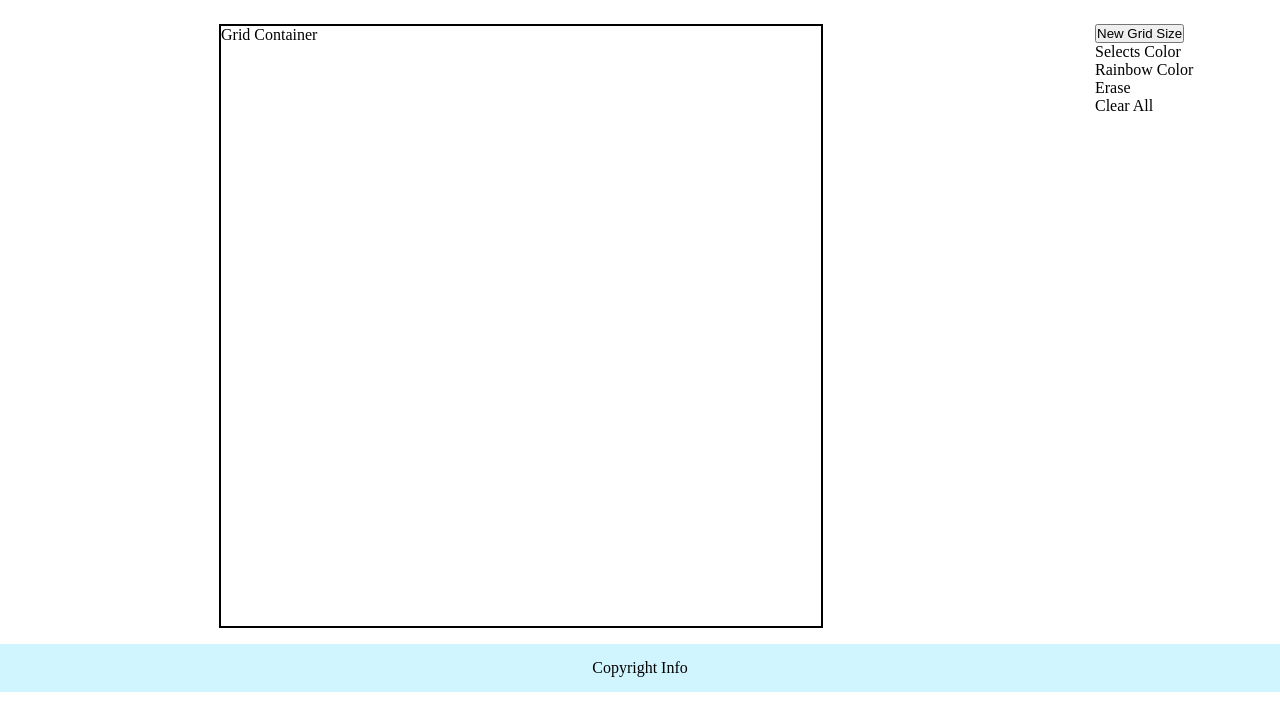
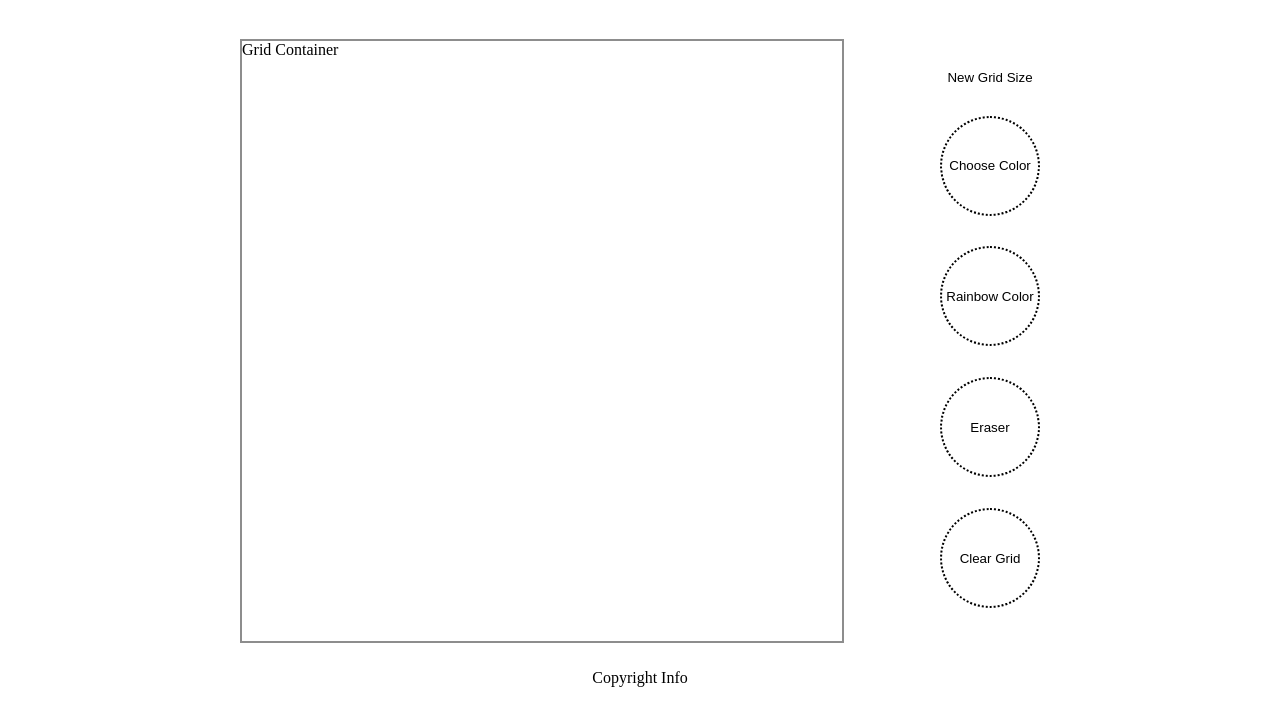
Before and after one commit to chardayneal/etchAsketch, a plain HTML site: page index.html in a window 1280 px wide. Shown: the part 86-800 px from the top of the page. Drawn offline with Linux system fonts and the light colour scheme.

Commit message:
Modify UI buttons and  spacing
Added some divs to organize the button selections in right column
Added hover effect to button selections

```diff
--- a/index.html
+++ b/index.html
@@ -2,24 +2,34 @@
 <html lang="en">
     <head>
         <meta charset="UTF-8">
+        <meta http-equiv="X-UA-Compatible" content="IE=edge">
         <meta name="viewport" content="width=device-width, initial-scale=1.0">
         <title>Etch A Sketch</title>
         <link rel="stylesheet" href="./styles.css">
     </head>
+
     <body>
         <section id="header">
             <h1>Etch A Sketch</h1>
         </section>
         <section id="main">
-        <div id="left-column">
+            <div id="sketchArea">
                 <div id="grid-container">Grid Container</div>
+                <div id="rightColumn">
+                    <button id="newGrid">New Grid Size</button>
+                    <button class="circle">
+                        <div id="chooseColor">Choose Color</div>
+                    </button>
+                    <button class="circle" >
+                        <div id="rainbowColor">Rainbow Color</div>
+                    </button>
+                    <button class="circle">
+                        <div id="erase">Eraser</div>
+                    </button>
+                    <button class="circle" >
+                        <div id="clearAll">Clear Grid</div>
+                    </button>
                 </div>
-        <div id="right-column">
-            <button>New Grid Size</button>
-            <div class="circle" id="chooseColor">Selects Color</div>
-            <div class="circle" id="rainbowColor">Rainbow Color</div>
-            <div class="circle" id="erase">Erase</div>
-            <div class="circle" id="clearAll">Clear All</div>
             </div>
         </section>
         <section id="footer">
--- a/styles.css
+++ b/styles.css
@@ -9,7 +9,7 @@ body {
 }
 
 #header {
-    height: 100px;
+    height: 115px;
     display: flex;
     justify-content: center;
     align-items: center;
@@ -18,22 +18,21 @@ body {
 #main {
     height: 600px;
     display: flex;
-    justify-content: flex-end;
-    gap: 5%;
+    justify-content: center;
     padding: 10px;
+    margin-bottom: 20px;
 }
 
-#left-column {
-    width: 675px;
+#sketchArea {
+    width: 800px;
     display: flex;
-    justify-content: center;
-    flex: 1;
+    justify-content: space-between;
 }
 
 #grid-container {
     width: 600px;
     height: 600px;
-    border: 2px solid black;
+    border: 2px solid rgba(0, 0, 0, 0.446);
 }
 
 #right-column {
@@ -41,13 +40,33 @@ body {
     margin-right: 0;
 }
 
+.circle {
+    width: 100px;
+    height: 100px;
+    border: 2px dotted black;
+    border-radius: 100px;
+    display: flex;
+    justify-content: center;
+    align-items: center;
+}
+
+#rightColumn {
+    display: flex;
+    flex-direction: column;
+    justify-content: space-evenly;
+}
+
+button {
+    border-style: none;
+    background-color: transparent;
+}
+
 #footer {
-    margin-top: 10px;
     display: flex;
     justify-content: center;
     align-items: flex-end;
-    background-color: rgba(198, 243, 255, 0.824);
 }
- #footer > div {
-    padding: 15px;
- }
+
+.circle:hover {
+    border: 3px solid rgb(22, 184, 22);
+}
```
Lines whose indentation alone changed are shown as unchanged.
